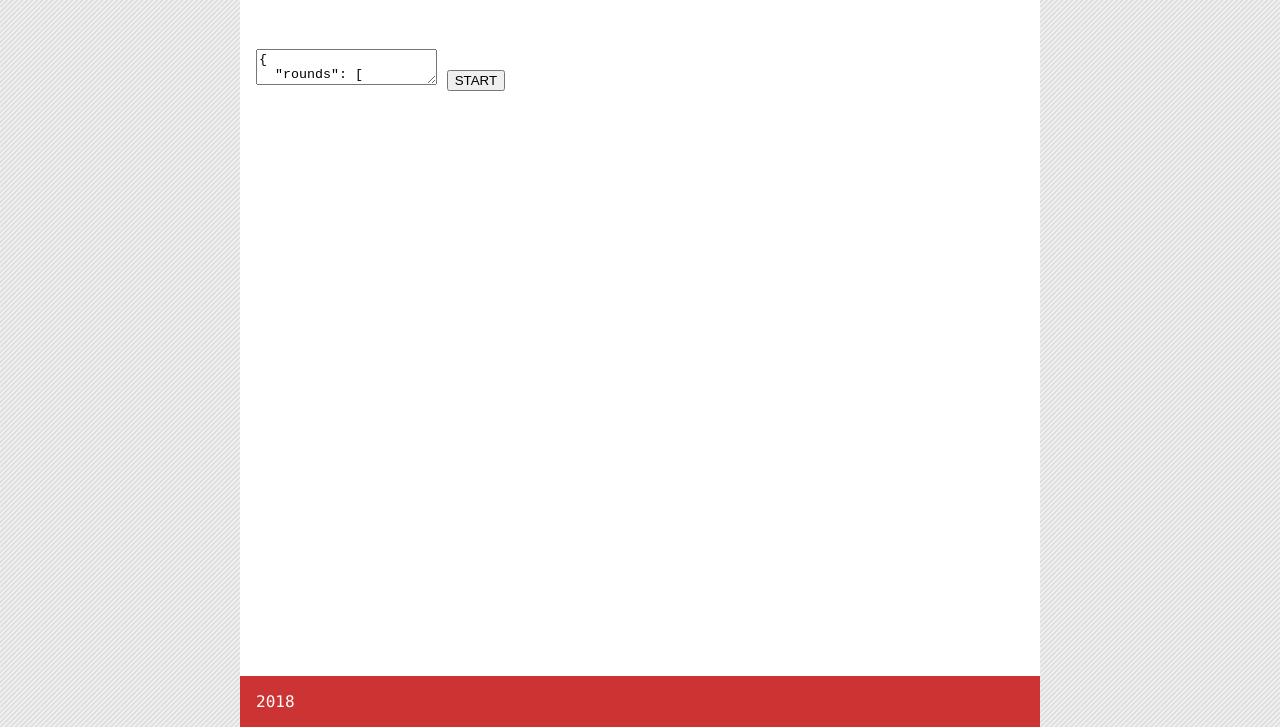
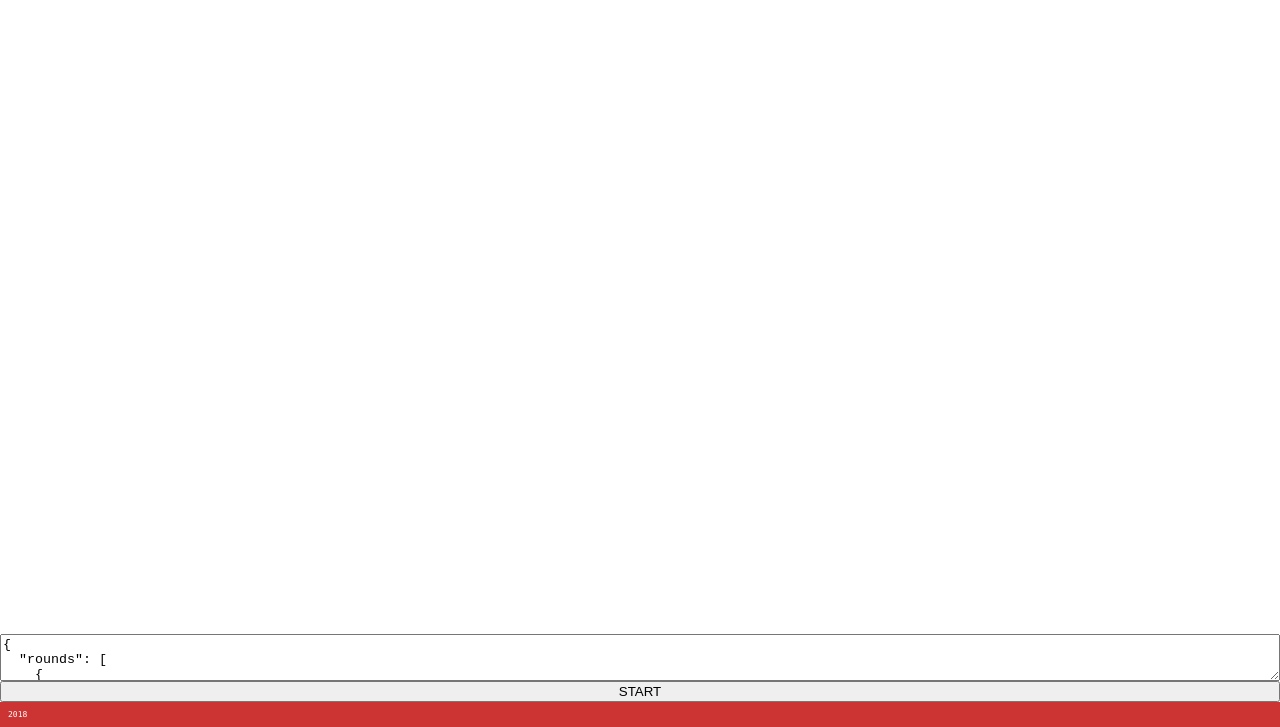
Before and after one commit to shaunanoordin/hackday-dungeon-canvas, a website built with webpack: page index.html in a window 1280 px wide. Shown: the part 73-800 px from the top of the page. Built offline with nearby package versions, Linux system fonts and the light colour scheme.

Commit message:
Update CSS styles

```diff
--- a/index.html
+++ b/index.html
@@ -12,7 +12,9 @@
   <h1>Hackday Dungeon</h1>
 </header>
 <main>
-  <canvas id="canvas"></canvas>
+  <div id="container-canvas">
+    <canvas id="canvas"></canvas>
+  </div>
   <div id="console">
     <div id="console-out"></div>
     <textarea id="console-in">
--- a/src/main.styl
+++ b/src/main.styl
@@ -39,7 +39,6 @@ table
   flex-direction: column
   width: 100%
   height: 100%
-  max-width: 50em
   margin: 0 auto
   background: light-colour
 
@@ -49,6 +48,7 @@ table
   padding: 1em
   background: primary-colour
   color: light-colour
+  font-size: 0.5rem
 
   h1
     margin: 0
@@ -56,5 +56,37 @@ table
 
 #app > main
   flex: 1 1 auto
-  padding: 1em
+  flex-direction: column
+  display: flex
   background: light-colour
+
+  #container-canvas
+    flex: 1 1 auto
+    background: light-colour
+    display: flex
+    align-items: center
+    justify-content: center
+    overflow: auto
+
+    #canvas
+      flex: 0 0 auto
+
+  #console
+    background: light-colour
+    flex: 0 0 auto
+
+    #console-out
+      white-space: pre
+      width: 100%
+      height: 3.5em
+      overflow: auto
+
+    #console-in
+      display: block
+      font-family: monospace
+      width: 100%
+      height: 3.5em
+
+    #console-run
+      display: block
+      width: 100%
```
Also changed, not shown: app/main.css.
